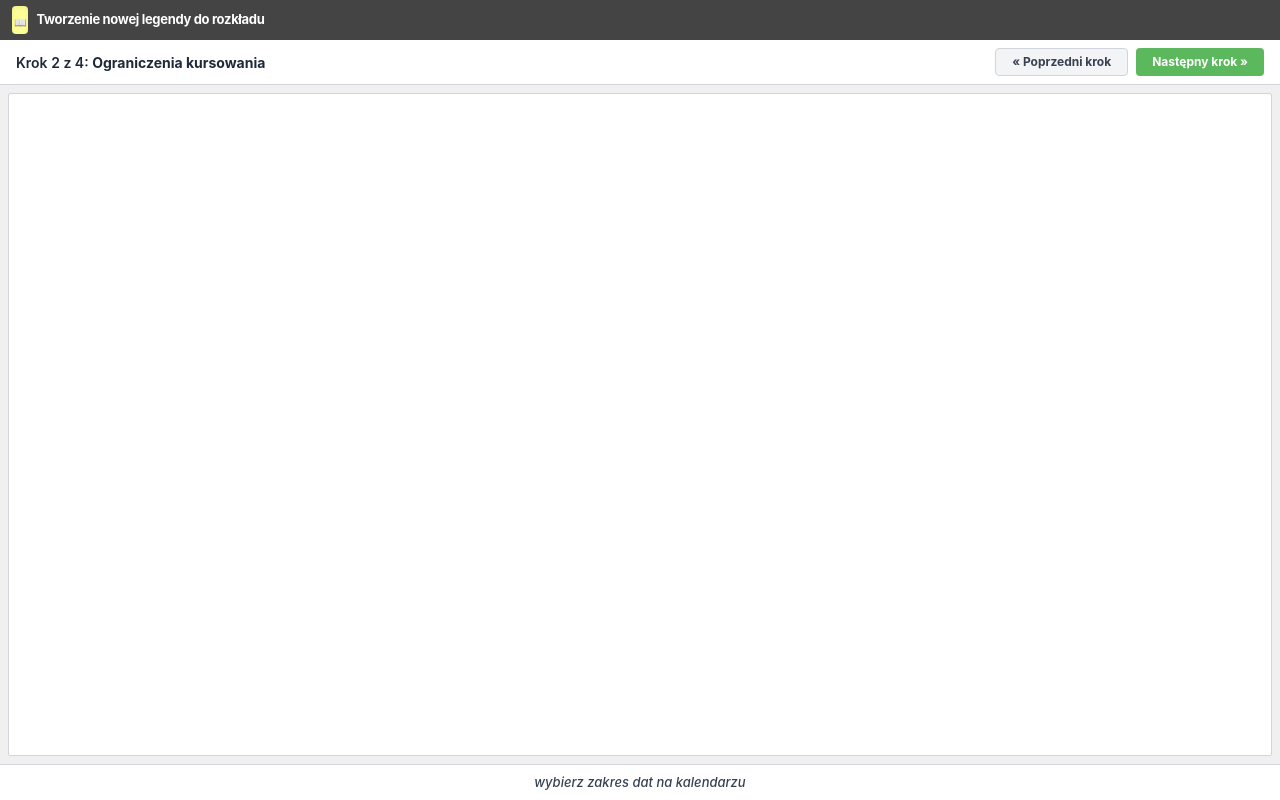
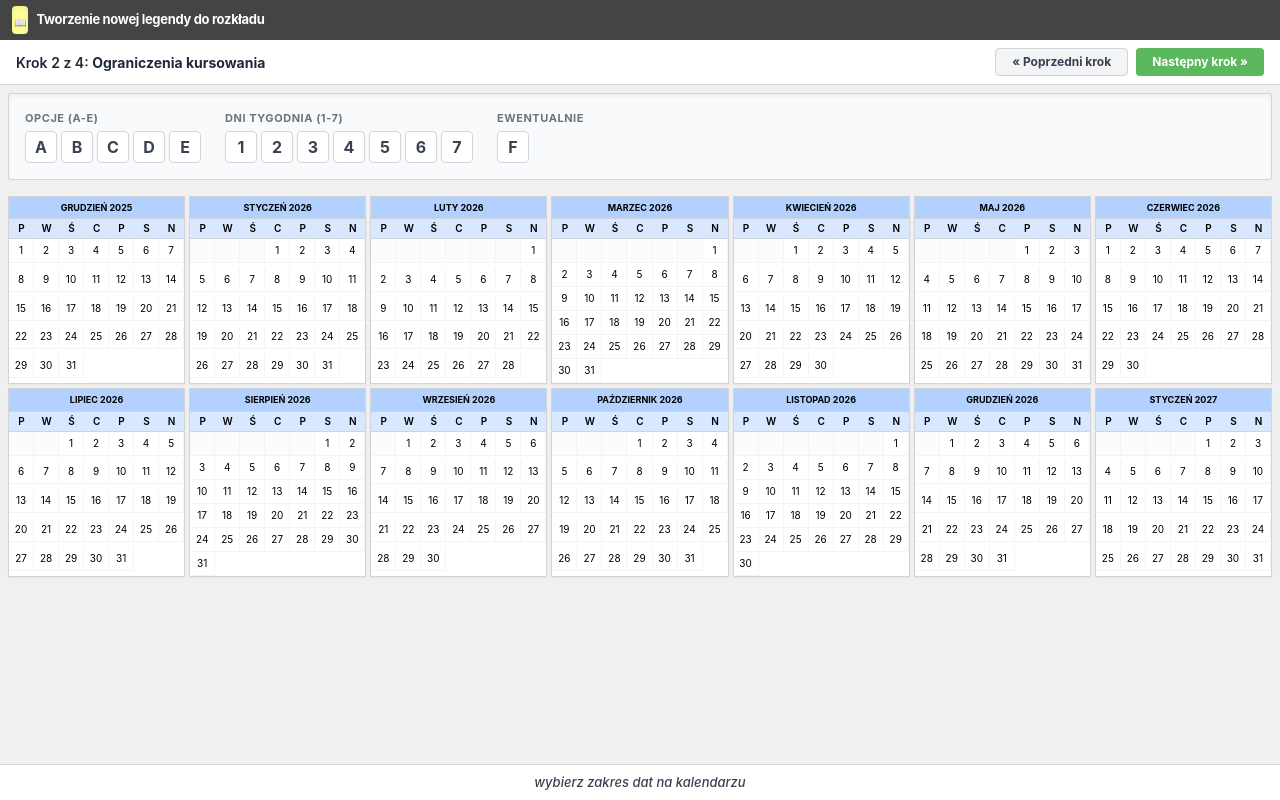
Before and after one commit to MateuszRadz1kowski/praktyki-date-range-picker, a React (Create React App) app: page / in a window 1280 px wide. Both pictures are taken after a click on the button "Następny krok »". Built offline with nearby package versions, Linux system fonts and the light colour scheme.

Commit message:
Step 2 design without funcionality

```diff
--- a/src/App.js
+++ b/src/App.js
@@ -2,6 +2,7 @@ import React, { useState } from "react";
 import Step1 from "./components/steps/Step1";
 import { format } from "date-fns";
 import { pl } from "date-fns/locale";
+import Step2 from "./components/steps/Step2";
 
 export default function App() {
 	const [selectedRange, setSelectedRange] = useState({ from: null, to: null });
@@ -56,7 +57,7 @@ export default function App() {
 
 			<main className="flex-grow overflow-auto p-2">
 				{step === 1 && <Step1 onRangeChange={setSelectedRange} />}
-				<div className="bg-white border border-gray-300 min-h-full rounded-sm"></div>
+				{step === 2 && <Step2 selectedRange={selectedRange} />}
 			</main>
 
 			<footer className="bg-white border-t border-gray-300 p-2 text-center">
--- a/src/components/Month.js
+++ b/src/components/Month.js
@@ -13,6 +13,7 @@ export default function Month({
 	const blanks = [...Array(firstDayOffset).keys()];
 
 	const getDayStatus = (day) => {
+		if (!selectedRange || !selectedRange.from) return "";
 		const currentDate = startOfDay(new Date(year, monthIndex, day));
 		const from = startOfDay(selectedRange.from);
 		if (isSameDay(currentDate, from)) return "bg-gray-800 text-white font-bold";
--- /dev/null
+++ b/src/components/functions/getMonthData.js
@@ -0,0 +1,23 @@
+export const getMonthsData = () => {
+	const months = [];
+	const startYear = 2025;
+	const startMonth = 11;
+
+	for (let i = 0; i < 14; i++) {
+		const d = new Date(startYear, startMonth + i, 1);
+		const year = d.getFullYear();
+		const monthIndex = d.getMonth();
+		const daysCount = new Date(year, monthIndex + 1, 0).getDate();
+		const firstDayInMonth = new Date(year, monthIndex, 1).getDay();
+		const offset = firstDayInMonth == 0 ? 6 : firstDayInMonth - 1;
+
+		months.push({
+			id: `${year}-${monthIndex}`,
+			year,
+			monthIndex,
+			daysCount,
+			offset,
+		});
+	}
+	return months;
+};
--- a/src/components/steps/Step1.js
+++ b/src/components/steps/Step1.js
@@ -1,6 +1,7 @@
 import React, { useState, useEffect } from "react";
 import Month from "../Month";
 import { startOfDay, isBefore, isSameDay } from "date-fns";
+import { getMonthsData } from "../functions/getMonthData";
 
 export default function Step1({ onRangeChange }) {
 	const [range, setRange] = useState({ from: null, to: null });
@@ -25,30 +26,6 @@ export default function Step1({ onRangeChange }) {
 		console.log("Zakres dat został zaktualizowany:", range);
 	}, [range, onRangeChange]);
 
-	const getMonthsData = () => {
-		const months = [];
-		const startYear = 2025;
-		const startMonth = 11;
-
-		for (let i = 0; i < 14; i++) {
-			const d = new Date(startYear, startMonth + i, 1);
-			const year = d.getFullYear();
-			const monthIndex = d.getMonth();
-			const daysCount = new Date(year, monthIndex + 1, 0).getDate();
-			const firstDayInMonth = new Date(year, monthIndex, 1).getDay();
-			const offset = firstDayInMonth == 0 ? 6 : firstDayInMonth - 1;
-
-			months.push({
-				id: `${year}-${monthIndex}`,
-				year,
-				monthIndex,
-				daysCount,
-				offset,
-			});
-		}
-		return months;
-	};
-
 	const monthsData = getMonthsData();
 
 	return (
--- /dev/null
+++ b/src/components/steps/Step2.js
@@ -0,0 +1,91 @@
+import React, { useState } from "react";
+import { getMonthsData } from "../functions/getMonthData";
+import Month from "../Month";
+
+export default function Step2({ selectedRange }) {
+	const monthsData = getMonthsData();
+	const [selectedLetter, setSelectedLetter] = useState(null);
+	const [selectedNums, setSelectedNums] = useState([]);
+	const [isF, setIsF] = useState(false);
+
+	const letters = ["A", "B", "C", "D", "E"];
+	const numbers = ["1", "2", "3", "4", "5", "6", "7"];
+
+	const toggleNumber = (num) => {
+		setSelectedLetter(null);
+		setSelectedNums((prev) =>
+			prev.includes(num) ? prev.filter((n) => n !== num) : [...prev, num],
+		);
+	};
+
+	const selectLetter = (letter) => {
+		setSelectedNums([]);
+		setSelectedLetter(selectedLetter == letter ? null : letter);
+	};
+
+	return (
+		<div className="flex flex-col gap-4">
+			<div className="bg-gray-50 border border-gray-300 p-4 rounded-sm flex flex-wrap gap-6 items-center shadow-inner">
+				<div className="flex flex-col gap-1">
+					<span className="text-[11px] font-bold text-gray-500 uppercase tracking-wider">
+						Opcje (A-E)
+					</span>
+					<div className="flex gap-1">
+						{letters.map((l) => (
+							<button
+								key={l}
+								onClick={() => selectLetter(l)}
+								className={`w-8 h-8 flex items-center justify-center border rounded font-bold transition-all ${selectedLetter === l ? "bg-blue-600 text-white border-blue-700" : "bg-white text-gray-700 border-gray-300 hover:bg-gray-100"}`}
+							>
+								{l}
+							</button>
+						))}
+					</div>
+				</div>
+
+				<div className="flex flex-col gap-1">
+					<span className="text-[11px] font-bold text-gray-500 uppercase tracking-wider">
+						Dni tygodnia (1-7)
+					</span>
+					<div className="flex gap-1">
+						{numbers.map((n) => (
+							<button
+								key={n}
+								onClick={() => toggleNumber(n)}
+								className={`w-8 h-8 flex items-center justify-center border rounded font-bold transition-all ${selectedNums.includes(n) ? "bg-green-600 text-white border-green-700" : "bg-white text-gray-700 border-gray-300 hover:bg-gray-100"}`}
+							>
+								{n}
+							</button>
+						))}
+					</div>
+				</div>
+
+				<div className="flex flex-col gap-1">
+					<span className="text-[11px] font-bold text-gray-500 uppercase tracking-wider">
+						Ewentualnie
+					</span>
+					<button
+						onClick={() => setIsF(!isF)}
+						className={`w-8 h-8 flex items-center justify-center border rounded font-bold transition-all ${isF ? "bg-orange-500 text-white border-orange-600" : "bg-white text-gray-700 border-gray-300 hover:bg-gray-100"}`}
+					>
+						F
+					</button>
+				</div>
+			</div>
+
+			<div className="grid grid-cols-1 sm:grid-cols-2 md:grid-cols-4 lg:grid-cols-7 gap-1">
+				{monthsData.map((m) => (
+					<Month
+						key={m.id}
+						year={m.year}
+						monthIndex={m.monthIndex}
+						daysInMonth={m.daysCount}
+						firstDayOffset={m.offset}
+						selectedRange={selectedRange}
+						onDateClick={() => {}}
+					/>
+				))}
+			</div>
+		</div>
+	);
+}
```
Also changed, not shown: plan_projektu.txt.
